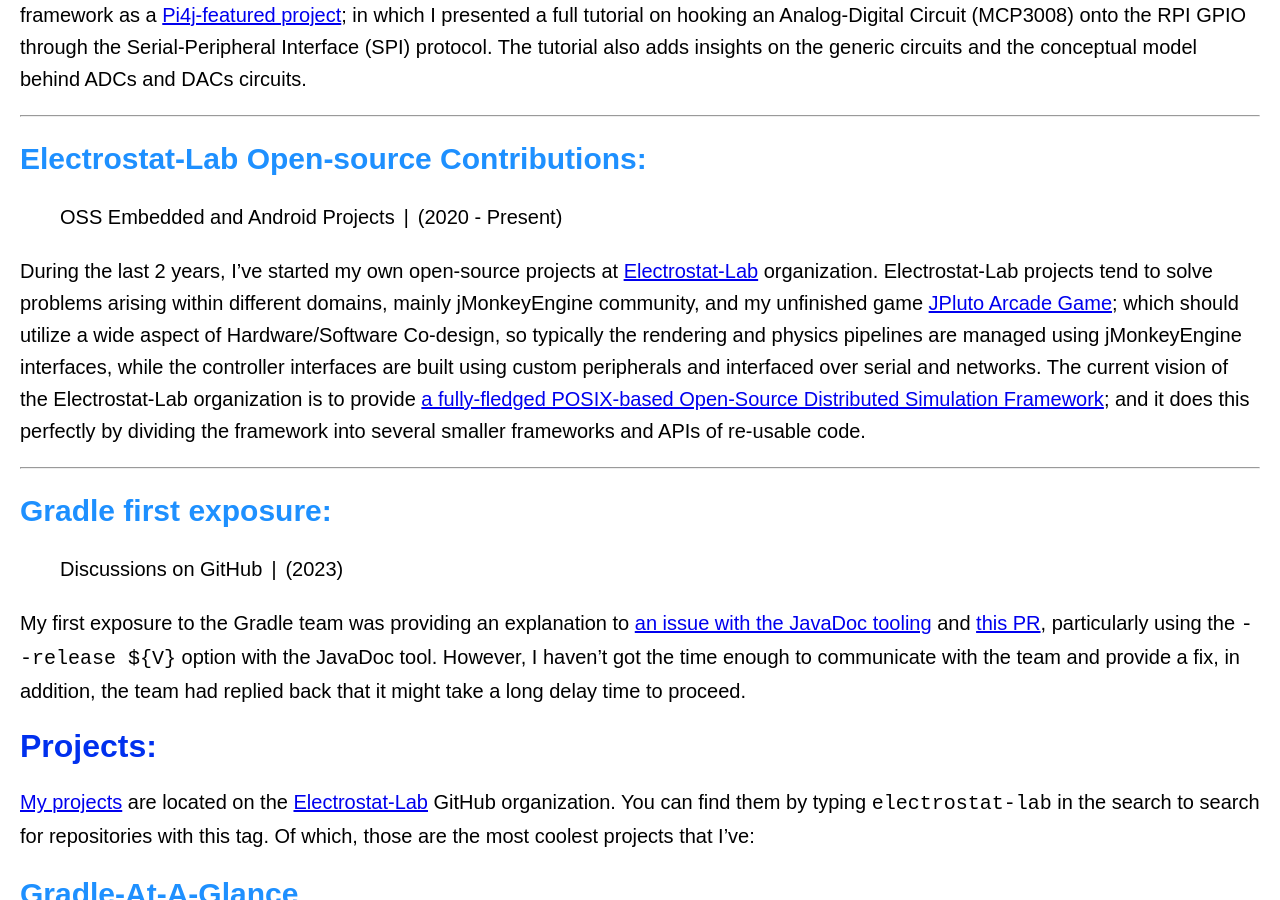
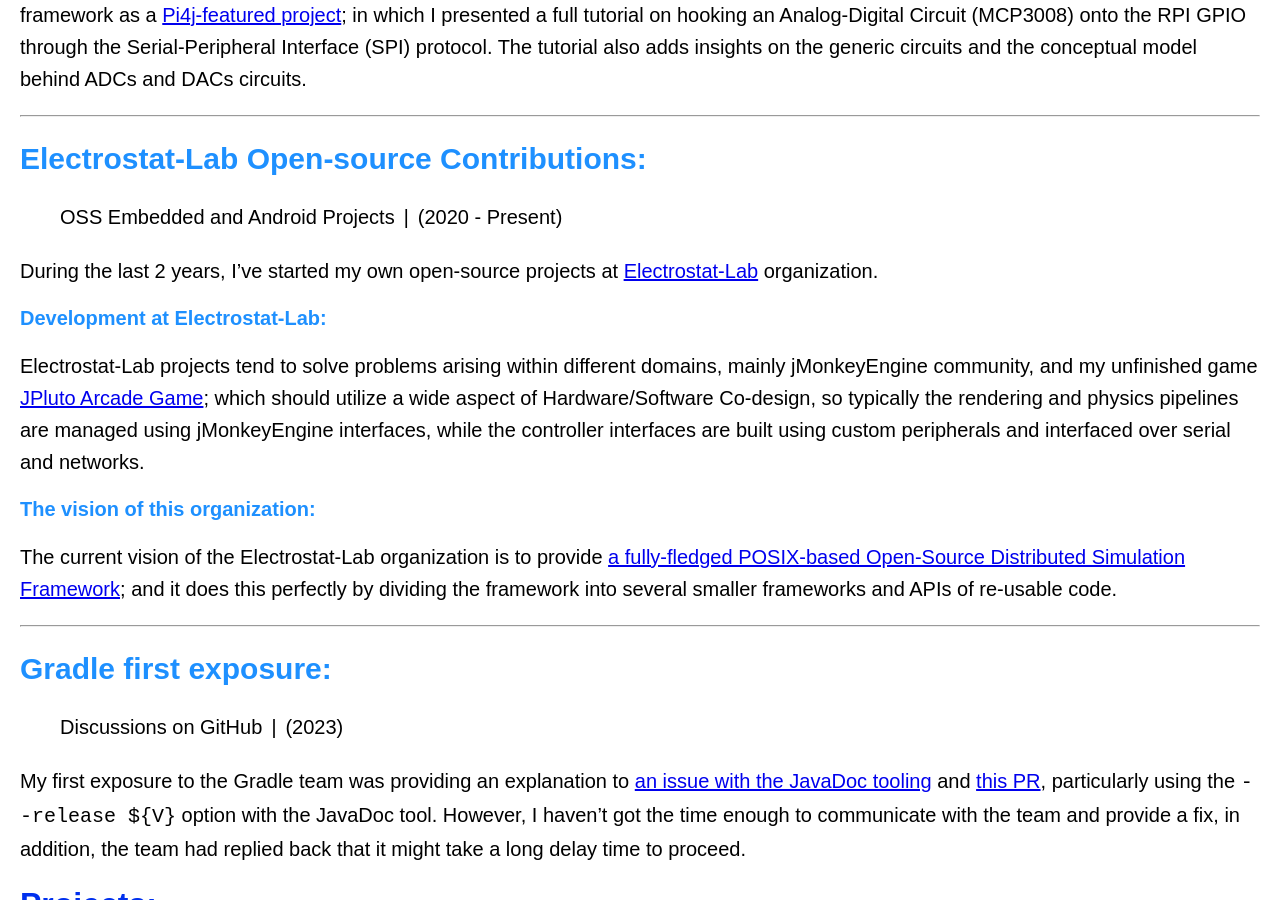
Before and after one commit to pavly-gerges/pavly-gerges, a Jekyll site: the page built from resume/index.md, in a window 1280 px wide and 900 px high, scrolled down 2914 px. Built offline with Jekyll 4.4.1, drawn with Linux system fonts in a browser that asks for light colours; our own code applies the rules of GitHub Pages for plain Markdown files.

Commit message:
Update index.md

```diff
--- a/resume/index.md
+++ b/resume/index.md
@@ -58,7 +58,13 @@ Upon the request of one of the Pi4j community leader, I've published a hybrid pr
 ## Electrostat-Lab Open-source Contributions:
 > OSS Embedded and Android Projects `|` (2020 - Present)
 
-During the last 2 years, I've started my own open-source projects at [Electrostat-Lab](https://github.com/Electrostat-Lab) organization. Electrostat-Lab projects tend to solve problems arising within different domains, mainly jMonkeyEngine community, and my unfinished game [JPluto Arcade Game](https://www.youtube.com/watch?v=HcerZ-8IWSo); which should utilize a wide aspect of Hardware/Software Co-design, so typically the rendering and physics pipelines are managed using jMonkeyEngine interfaces, while the controller interfaces are built using custom peripherals and interfaced over serial and networks. The current vision of the Electrostat-Lab organization is to provide [a fully-fledged POSIX-based Open-Source Distributed Simulation Framework](https://github.com/Electrostat-Lab/Electrostatic-Sandbox); and it does this perfectly by dividing the framework into several smaller frameworks and APIs of re-usable code.
+During the last 2 years, I've started my own open-source projects at [Electrostat-Lab](https://github.com/Electrostat-Lab) organization.
+
+### Development at Electrostat-Lab:
+Electrostat-Lab projects tend to solve problems arising within different domains, mainly jMonkeyEngine community, and my unfinished game [JPluto Arcade Game](https://www.youtube.com/watch?v=HcerZ-8IWSo); which should utilize a wide aspect of Hardware/Software Co-design, so typically the rendering and physics pipelines are managed using jMonkeyEngine interfaces, while the controller interfaces are built using custom peripherals and interfaced over serial and networks.
+
+### The vision of this organization:
+The current vision of the Electrostat-Lab organization is to provide [a fully-fledged POSIX-based Open-Source Distributed Simulation Framework](https://github.com/Electrostat-Lab/Electrostatic-Sandbox); and it does this perfectly by dividing the framework into several smaller frameworks and APIs of re-usable code.
 
 ----------------------------------------------------------------------------------------
 
```
